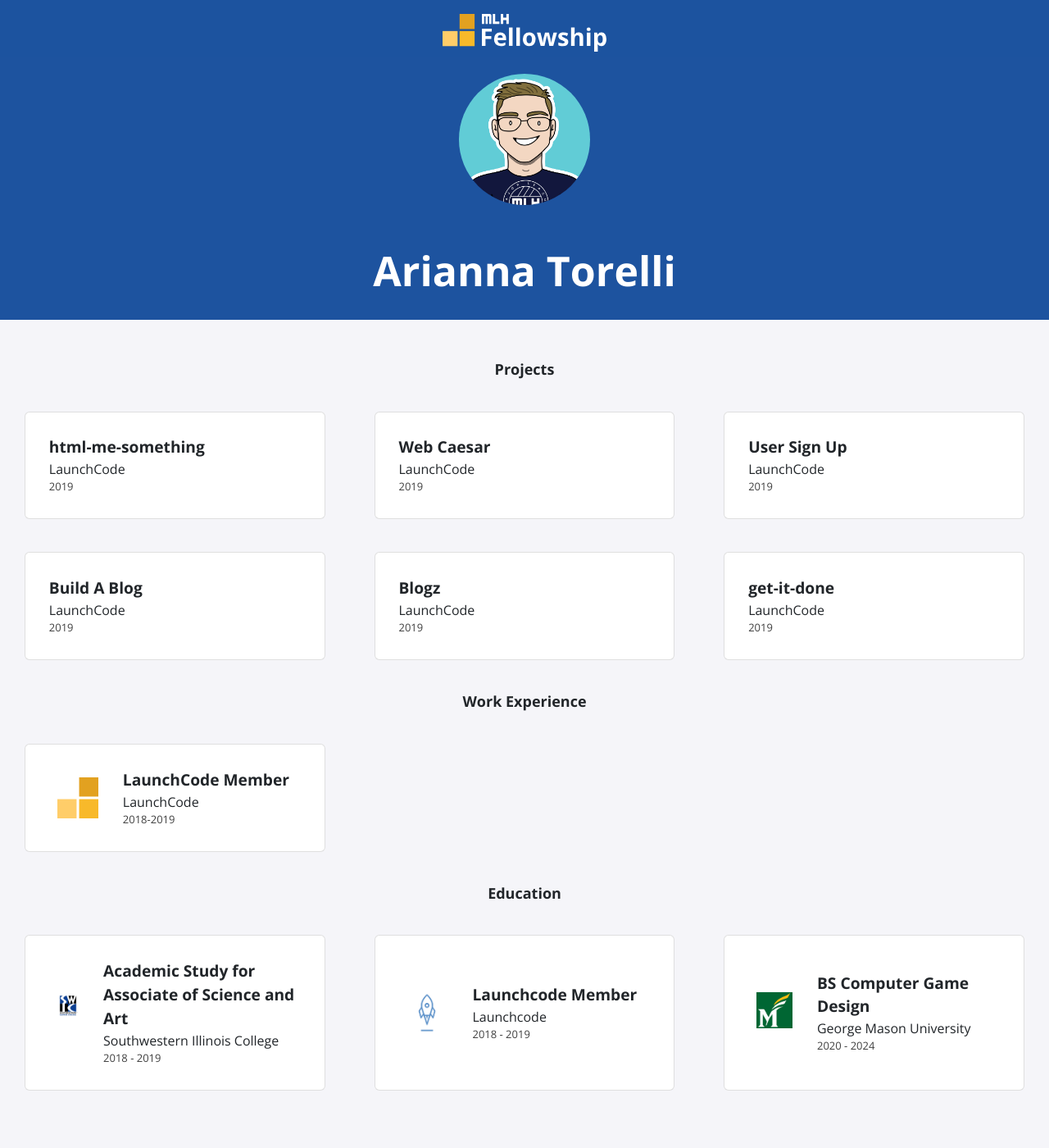
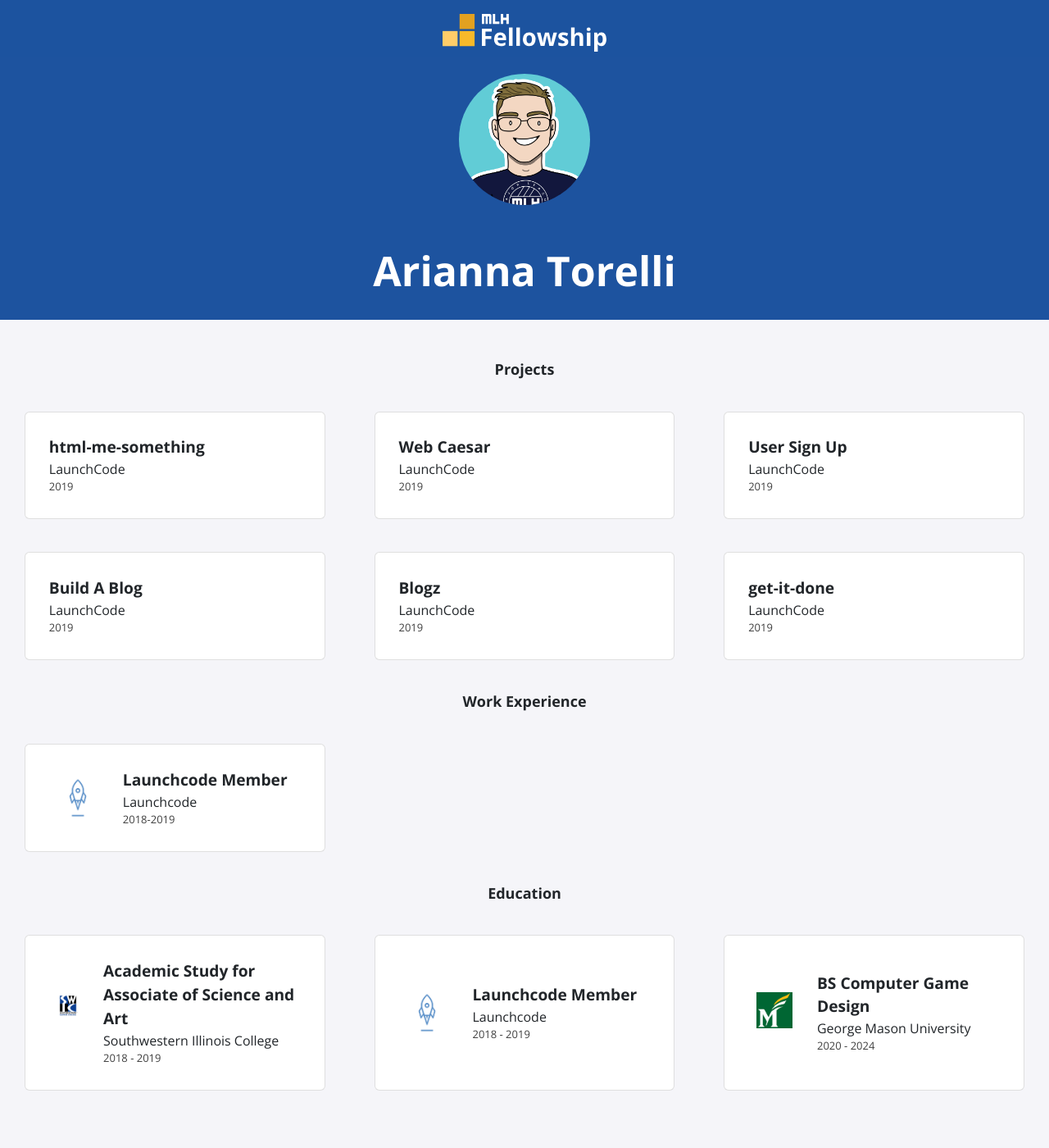
Before and after one commit to arit007/arit007.github.io, a Jekyll site: the page built from index.html, in a window 1280 px wide. Shown: the whole page at 82% size. Built offline with Jekyll 4.4.1, drawn with Linux system fonts in a browser that asks for light colours; nearby versions of some CDN libraries.

Commit message:
Update experience.yml

```diff
--- a/_data/experience.yml
+++ b/_data/experience.yml
@@ -1,4 +1,4 @@
-- role: LaunchCode Member
-  company: LaunchCode
+- role: Launchcode Member
+  company: Launchcode
   dates: 2018-2019
-  logo: fellowship.svg
+  logo: lauchcodelogo.png
```
